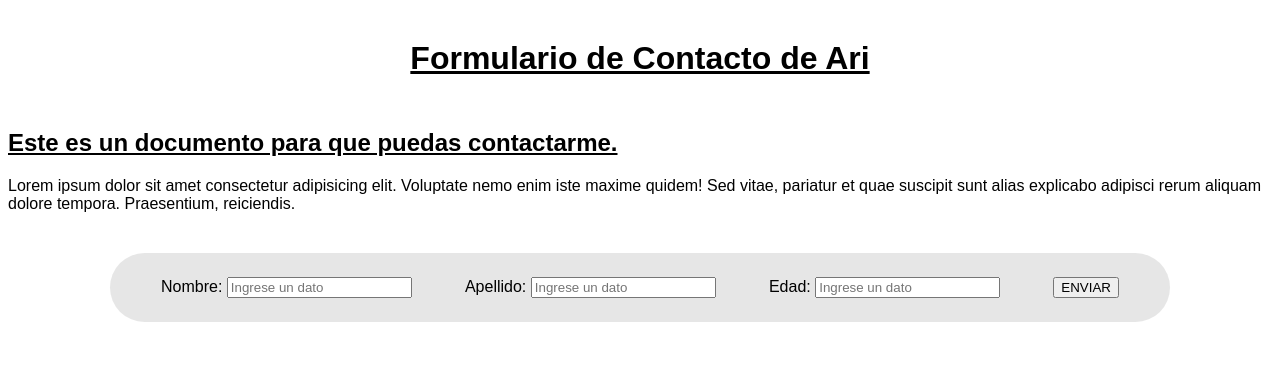
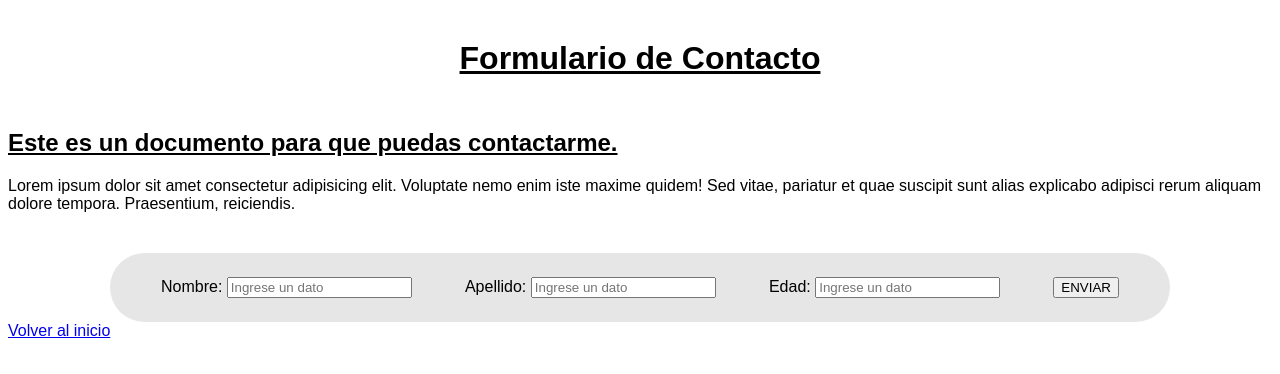
Before and after one commit to AriDenegri/RepositorioHenry, a plain HTML site: page CarpetaHenry/Contacto.html in a window 1280 px wide. Drawn offline with Linux system fonts and the light colour scheme.

Commit message:
Added button to back the menu

```diff
--- a/CarpetaHenry/Contacto.html
+++ b/CarpetaHenry/Contacto.html
@@ -7,7 +7,7 @@
 </head>
 <body>
     <header>
-        <h1 class="header" id="title-form">Formulario de Contacto de Ari</h1>
+        <h1 class="header" id="title-form">Formulario de Contacto </h1>
     </header>
     <main>
         <div>
@@ -47,6 +47,9 @@
 
 
         </form>
+    <footer>
+        <a href="index.html">Volver al inicio</a>
+    </footer>
     </main>
 </body>
 </html>
```
